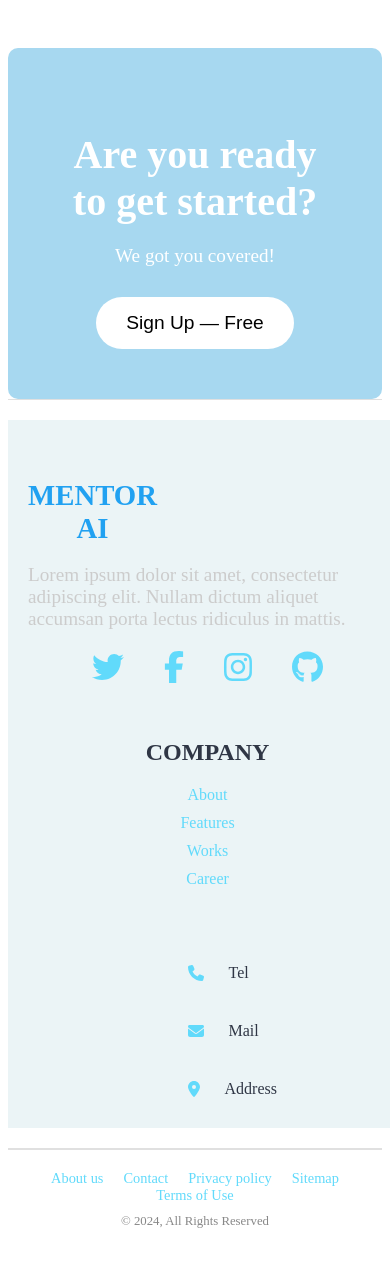
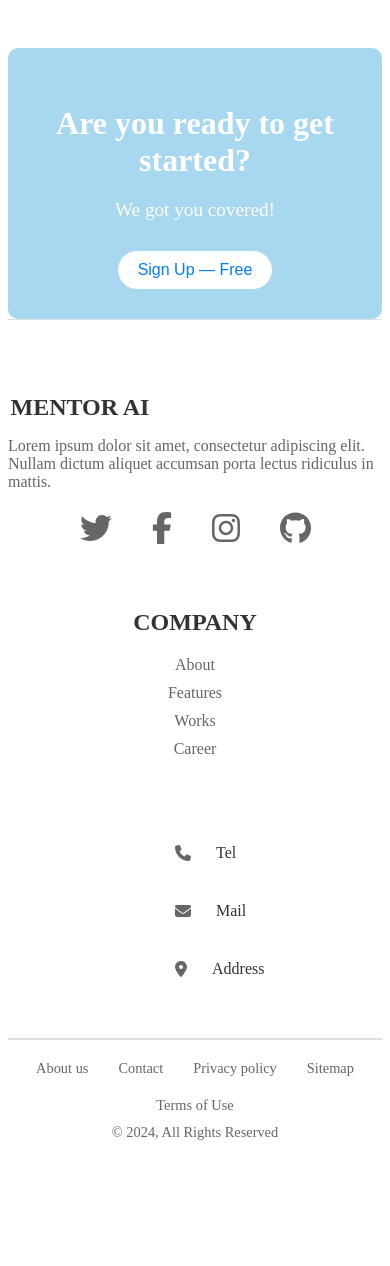
Before and after one commit to MentorAI-LLC/platform, a Next.js app: page / in a window 390 px wide. Shown: the top 1266 px of the page. After the commit the page ends 1219 px from the top, so only its background shows below. Built offline with nearby package versions, Linux system fonts and the light colour scheme.

Commit message:
create feat FooterSection

```diff
--- a/src/components/Footer/CallToAction.module.css
+++ b/src/components/Footer/CallToAction.module.css
@@ -2,7 +2,7 @@
 .callToAction {
   background-color: #a7d8f0;
   text-align: center;
-  padding: 50px;
+  padding: 50px 0;
   border-radius: 10px;
 }
 
@@ -20,7 +20,7 @@
 
 .ctaButton {
   background-color: #ffffff;
-  color: #000000;
+  color: #007bff;
   padding: 15px 30px;
   font-size: 1.2rem;
   border: none;
@@ -32,3 +32,19 @@
 .ctaButton:hover {
   background-color: #f0f0f0;
 }
+
+/* استعلامات الوسائط */
+@media (max-width: 768px) {
+  .callToAction {
+    padding: 30px 0;
+  }
+
+  .callToAction h2 {
+    font-size: 2rem;
+  }
+
+  .ctaButton {
+    padding: 10px 20px;
+    font-size: 1rem;
+  }
+}
--- a/src/components/Footer/FooterBottom.module.css
+++ b/src/components/Footer/FooterBottom.module.css
@@ -1,34 +1,44 @@
 /* FooterBottom.module.css */
 .footerBottom {
-  display: flex;
-  flex-direction: column;
-  align-items: center;
   padding: 20px 0;
   font-size: 0.9rem;
   border-top: 1px solid #e0e0e0;
-
   color: #666666;
+  text-align: center;
 }
 
-.links {
+.footerBottom .links {
   display: flex;
   justify-content: center;
+  gap: 85px;
+  margin-bottom: 10px;
   flex-wrap: wrap;
-  margin-bottom: 10px;
+
 }
 
-.links a {
-  color: #61dafb;
+.footerBottom a {
+  color: #666666;
   text-decoration: none;
-  margin: 0 10px;
-  transition: color 0.3s ease;
+  margin: 0 5px;
 }
 
-.links a:hover {
-  color: #21a1f1;
+.footerBottom a:hover {
+  text-decoration: none;
 }
 
-.copyright {
-  font-size: 0.8rem;
-  color: #888;
+.footerBottom p {
+  margin: 10px 0;
+
 }
+
+
+@media (max-width: 768px) {
+  .footerBottom .links {
+    justify-content: center;
+    gap: 20px;
+  }
+
+  .footerBottom p {
+    margin-left: 0;
+  }
+}
--- a/src/components/Footer/FooterBottom.tsx
+++ b/src/components/Footer/FooterBottom.tsx
@@ -1,3 +1,4 @@
+// FooterBottom.tsx
 import React from 'react';
 import styles from './FooterBottom.module.css';
 
@@ -5,15 +6,13 @@ const FooterBottom: React.FC = () => {
   return (
     <div className={styles.footerBottom}>
       <div className={styles.links}>
-        <a href="#">About us</a>
-        <a href="#">Contact</a>
-        <a href="#">Privacy policy</a>
-        <a href="#">Sitemap</a>
-        <a href="#">Terms of Use</a>
+        <a href="#about-us">About us</a>
+        <a href="#contact">Contact</a>
+        <a href="#privacy-policy">Privacy policy</a>
+        <a href="#sitemap">Sitemap</a>
+        <a href="#terms-of-use">Terms of Use</a>
       </div>
-      <div className={styles.copyright}>
-        © 2024, All Rights Reserved
-      </div>
+      <p>&copy; 2024, All Rights Reserved</p>
     </div>
   );
 };
--- a/src/components/Footer/FooterContent.module.css
+++ b/src/components/Footer/FooterContent.module.css
@@ -3,9 +3,8 @@
   display: flex;
   justify-content: space-between;
   flex-wrap: wrap;
-  padding: 20px;
-  background-color: #EBF4F6;
-  color: #2F3645;
+  padding: 20px 0;
+
 }
 
 .logoColumn, .companyColumn, .contactColumn {
@@ -50,7 +49,10 @@
   color: #61dafb;
   font-size: 2rem;
   transition: color 0.3s ease;
-
+  -webkit-transition: color 0.3s ease;
+  -moz-transition: color 0.3s ease;
+  -ms-transition: color 0.3s ease;
+  -o-transition: color 0.3s ease;
 }
 
 .socialIcons a:hover {
@@ -75,6 +77,10 @@
   color: #61dafb;
   text-decoration: none;
   transition: color 0.3s ease;
+  -webkit-transition: color 0.3s ease;
+  -moz-transition: color 0.3s ease;
+  -ms-transition: color 0.3s ease;
+  -o-transition: color 0.3s ease;
 }
 
 .companyColumn a:hover {
@@ -90,7 +96,7 @@
 .contactColumn div svg {
 
   margin-right: 25px;
-  color: #61dafb;
+  color: #666666;
 }
 
 /* Media Queries for Responsiveness */
@@ -116,3 +122,70 @@
     padding: 0;
   }
 }
+.footerContent > div {
+  flex: 1;
+  margin-right: 20px;
+  min-width: 200px;
+}
+
+.footerContent h3 {
+  font-size: 1.5rem;
+  color: #333333;
+  margin-bottom: 10px;
+}
+
+.footerContent p {
+  font-size: 1rem;
+  color: #666666;
+  margin-bottom: 20px;
+}
+
+.footerContent ul {
+  list-style: none;
+  padding: 0;
+}
+
+.footerContent ul li {
+  margin-bottom: 10px;
+}
+
+.footerContent a {
+  color: #666666;
+  text-decoration: none;
+}
+
+.footerContent a:hover {
+  text-decoration: none;
+}
+
+.logoSection {
+  flex: 2;
+  min-width: 250px;
+}
+
+.socialLinks {
+  display: flex;
+  gap: 10px;
+}
+
+.socialLinks a {
+  color: #666666;
+  font-size: 1.2rem;
+}
+
+.companySection, .resourcesSection, .contactSection {
+  flex: 1;
+  min-width: 200px;
+}
+
+
+@media (max-width: 768px) {
+  .footerContent {
+    flex-direction: column;
+    text-align: center;
+  }
+  .footerContent > div {
+    margin-right: 0;
+    margin-bottom: 20px;
+  }
+}
```
Also changed, not shown: src/components/Footer/dist/FooterBottom.js.
